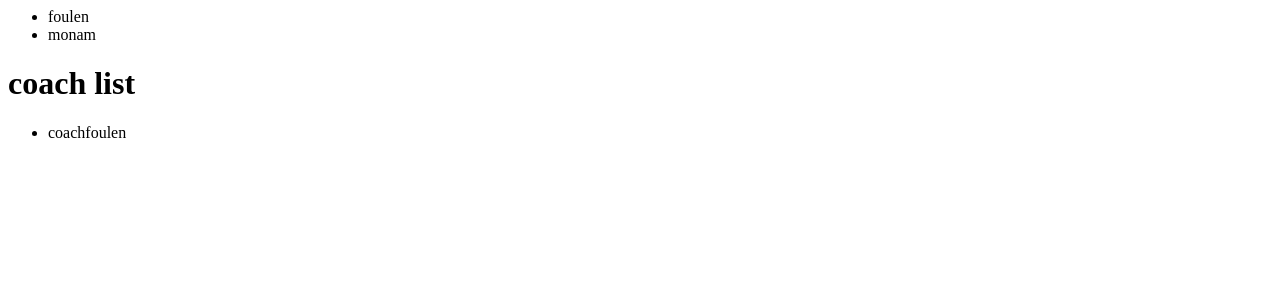
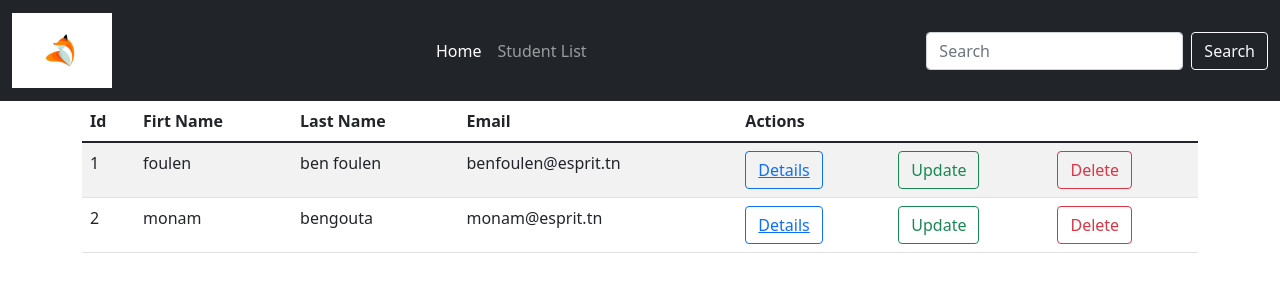
Before and after one commit to monambengouta/DjangoApp, a Django app: page /hub/liststudent/ in a window 1280 px wide. Shown: the top 300 px of the page. Run offline with Django 3.2, Linux system fonts and the light colour scheme; data comes from the database, SQL or seed files in the repository.

Commit message:
add ListView,Details Viex,routing template and static config from externs file

```diff
--- a/hub/templates/hub/index.html
+++ b/hub/templates/hub/index.html
@@ -1,11 +1,29 @@
-<ul>
-    {% for student in students %}
-        <li>{{student.first_name}}</li>
-    {% endfor %}
-</ul>
-<h1>coach list</h1>
-<ul>
-    {% for coach in coachs %}
-        <li>{{coach.first_name}}</li>
-    {% endfor %}
-</ul>
+{% extends 'base.html' %}
+
+{% block title %}students list{% endblock title %}
+{% block content %}
+<table class="table table-striped">
+    <thead>
+    <tr>
+    <th>Id</th>
+    <th>Firt Name</th>
+    <th>Last Name</th>
+    <th>Email</th>
+    <th>Actions</th>
+    </tr>
+    </thead>
+    <tbody>
+        {% for student in object_list %}
+            <tr>
+                <td>{{student.id}}</td>
+                <td>{{student.first_name}}</td>
+                <td>{{student.last_name}}</td>
+                <td>{{student.email}}</td>
+                <td><button class="btn btn-outline-primary"> <a href="">Details</a></button></td>
+                <td><button class="btn btn-outline-success"> Update</button></td>
+                <td><button class="btn btn-outline-danger"> Delete</button></td>
+            </tr>
+        {% endfor %}
+    </tbody>
+  </table>
+{% endblock content %}
--- a/hub/templates/hub/st_details.html
+++ b/hub/templates/hub/st_details.html
@@ -1 +1 @@
-<h1> {{student.first_name}}</h1>
+<h1> {{object.first_name}}</h1>
--- a/hub/urls.py
+++ b/hub/urls.py
@@ -1,9 +1,9 @@
 from unicodedata import name
 from django.urls import path
-from .views import homePage ,student_list,student_details
+from .views import homePage ,student_list,student_details,StudentListView,StudentDetailView
 
 urlpatterns = [
     path('home/',homePage,name='home'),
-    path('liststudent/',student_list,name='student_list'),
-    path('getstudent/<int:id>',student_details,name='student_details'),
+    path('liststudent/',StudentListView.as_view(),name='student_list'),
+    path('getstudent/<int:pk>',StudentDetailView.as_view(),name='student_details'),
 ]
--- a/hub/views.py
+++ b/hub/views.py
@@ -1,12 +1,16 @@
-from wsgiref.util import request_uri
+
+from pyexpat import model
+from django.views.generic import ListView,DetailView
 from django.http import HttpResponse
 from django.shortcuts import render
 from hub.models import Coach, Student
 
 # Create your views here.
 def homePage(request):
-    return HttpResponse("<h1> Welcome To the home page !</h1>")
-
+    return render(
+        request,
+        'base.html'
+    )
 def student_details(request,id):
     student=Student.objects.get(id=id)
     return render(
@@ -29,3 +33,11 @@ def student_list(request):
             'coachs':list_coachs,
         }
     )
+class StudentListView(ListView):
+    model=Student
+    template_name="hub/index.html"
+    paginate_by= 5
+
+class StudentDetailView(DetailView):
+    model=Student
+    template_name="hub/st_details.html"
--- /dev/null
+++ b/projet1/templates/base.html
@@ -0,0 +1,33 @@
+<!doctype html>
+<html lang="en">
+  <head>
+    <!-- Required meta tags -->
+    <meta charset="utf-8">
+    <meta name="viewport" content="width=device-width, initial-scale=1">
+
+    <!-- Bootstrap CSS -->
+    <link href="https://cdn.jsdelivr.net/npm/bootstrap@5.1.3/dist/css/bootstrap.min.css" rel="stylesheet" integrity="sha384-1BmE4kWBq78iYhFldvKuhfTAU6auU8tT94WrHftjDbrCEXSU1oBoqyl2QvZ6jIW3" crossorigin="anonymous">
+
+    <title>Page -  {% block title %} Home {%endblock title %}</title>
+  </head>
+  <body>
+    {% include 'header.html' with greetings="Hello"  username="Monam Ben Gouta"%}
+      <div class="container">
+        {% block content %}
+        <h1>WELCOME HOME</h1>
+        {% endblock content %}
+      </div>
+
+
+    <!-- Optional JavaScript; choose one of the two! -->
+
+    <!-- Option 1: Bootstrap Bundle with Popper -->
+    <script src="https://cdn.jsdelivr.net/npm/bootstrap@5.1.3/dist/js/bootstrap.bundle.min.js" integrity="sha384-ka7Sk0Gln4gmtz2MlQnikT1wXgYsOg+OMhuP+IlRH9sENBO0LRn5q+8nbTov4+1p" crossorigin="anonymous"></script>
+
+    <!-- Option 2: Separate Popper and Bootstrap JS -->
+    <!--
+    <script src="https://cdn.jsdelivr.net/npm/@popperjs/core@2.10.2/dist/umd/popper.min.js" integrity="sha384-7+zCNj/IqJ95wo16oMtfsKbZ9ccEh31eOz1HGyDuCQ6wgnyJNSYdrPa03rtR1zdB" crossorigin="anonymous"></script>
+    <script src="https://cdn.jsdelivr.net/npm/bootstrap@5.1.3/dist/js/bootstrap.min.js" integrity="sha384-QJHtvGhmr9XOIpI6YVutG+2QOK9T+ZnN4kzFN1RtK3zEFEIsxhlmWl5/YESvpZ13" crossorigin="anonymous"></script>
+    -->
+  </body>
+</html>
--- /dev/null
+++ b/projet1/templates/header.html
@@ -0,0 +1,26 @@
+{% load static %}
+<nav class="navbar navbar-expand-lg navbar-dark bg-dark ">
+  <div class="container-fluid">
+    <a class="navbar-brand" href="#"><img src="{% static 'logo.png' %}" alt="logo" class="img-fluid w-25"/></a>
+    <button class="navbar-toggler" type="button" data-bs-toggle="collapse" data-bs-target="#navbarSupportedContent" aria-controls="navbarSupportedContent" aria-expanded="false" aria-label="Toggle navigation">
+      <span class="navbar-toggler-icon"></span>
+    </button>
+    <div class="collapse navbar-collapse" id="navbarSupportedContent">
+      <ul class="navbar-nav me-auto mb-2 mb-lg-0">
+        <li class="nav-item">
+          <a class="nav-link active" aria-current="page" href="{% url 'home' %}">Home</a>
+        </li>
+        <li class="nav-item">
+          <a class="nav-link" href="{% url 'student_list' %}">Student List</a>
+        </li>
+      </ul>
+      <form class="d-flex">
+        <input class="form-control me-2" type="search" placeholder="Search" aria-label="Search">
+        <button class="btn btn-outline-light" type="submit">Search</button>
+      </form>
+    </div>
+  </div>
+</nav>
+<span class="nabar-text">
+  <!--{{greetings}} {{username |default:"Visitor"}}-->
+</span>
```
Also changed, not shown: projet1/settings.py (+7 -3 lines), static/logo.png (added).
